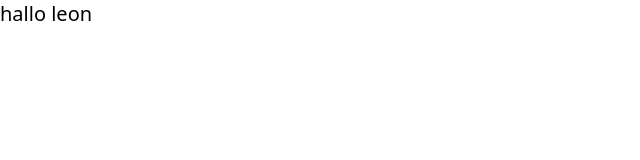
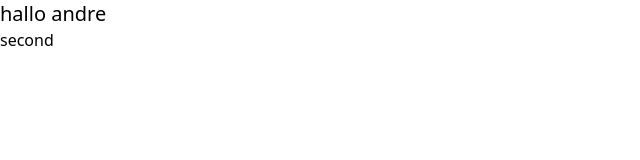
Before and after one commit to andrediascaldas/portfolio, a website: page src/index.html in a window 1280 px wide. Shown: the full height of the page, 0-640 px from the left. Drawn offline with Linux system fonts and the light colour scheme.

Commit message:
add text

```diff
--- a/src/index.html
+++ b/src/index.html
@@ -9,7 +9,8 @@
 <body>
     <header>
         <div>
-            <p class="text-xl">hallo leon</p>
+            <p class="text-xl">hallo andre</p>
+            <p>second</p>
         </div>
     </header>
 </body>
```
Also changed, not shown: src/output.css.
